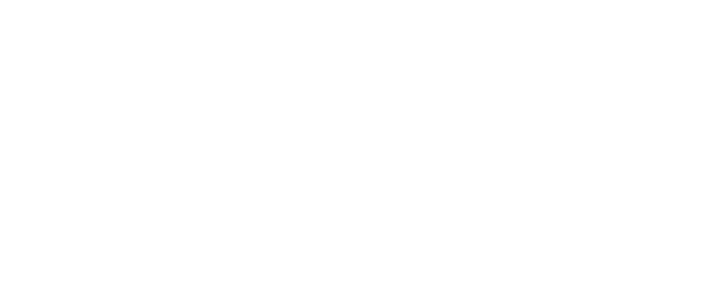
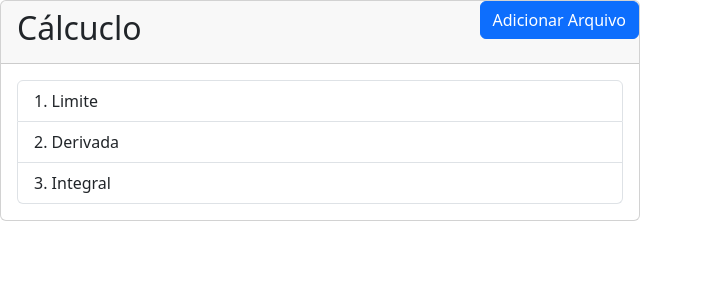
Before and after one commit to rgazoni/octo, a React (Create React App) app: page / in a window 1280 px wide. Shown: the top 300 px of the page, without its empty margins (0-703 px from the left). Built offline with nearby package versions, Linux system fonts and the light colour scheme.

Commit message:
inicio da estilização do card de aula

```diff
--- a/src/App.js
+++ b/src/App.js
@@ -1,7 +1,8 @@
+import CardAula from "./Components/Cards/CardAula";
 
 function App() {
   return (
-    null
+    <CardAula/>
   );
 }
 
--- /dev/null
+++ b/src/Components/Cards/CardAula.js
@@ -0,0 +1,38 @@
+import React from 'react'
+import Card from 'react-bootstrap/Card';
+import Button from 'react-bootstrap/Button';
+import ListGroup from 'react-bootstrap/ListGroup';
+
+
+import 'bootstrap/dist/css/bootstrap.css';
+
+
+
+export default function CardAula() {
+  return (
+    <>
+     <Card className="w-50">
+        <Card.Header>
+            <h2 >Cálcuclo</h2>
+            <Button className="position-absolute top-0 end-0 " variant="primary">Adicionar Arquivo</Button>
+        </Card.Header>
+
+        <Card.Body>
+            {/* <Card.Title>Special title treatment</Card.Title> */}
+            <Card.Text>
+                <ListGroup as="ol" numbered>
+                  <ListGroup.Item as="li">Limite</ListGroup.Item>
+                  <ListGroup.Item as="li">Derivada</ListGroup.Item>
+                  <ListGroup.Item as="li">Integral</ListGroup.Item>
+                </ListGroup>
+            </Card.Text>
+
+        </Card.Body>
+    </Card>
+
+
+    </>
+
+
+  )
+}
```
Also changed, not shown: 1 other file (tests, documents, lock files or other folders).
